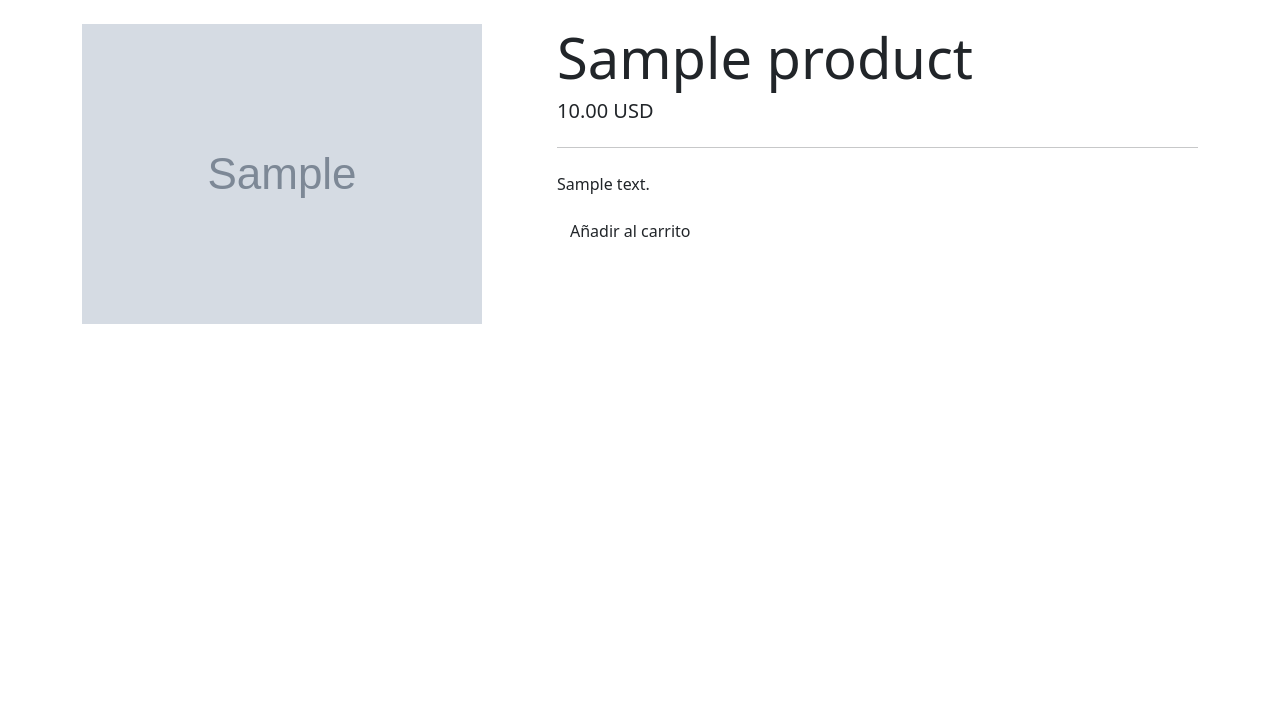
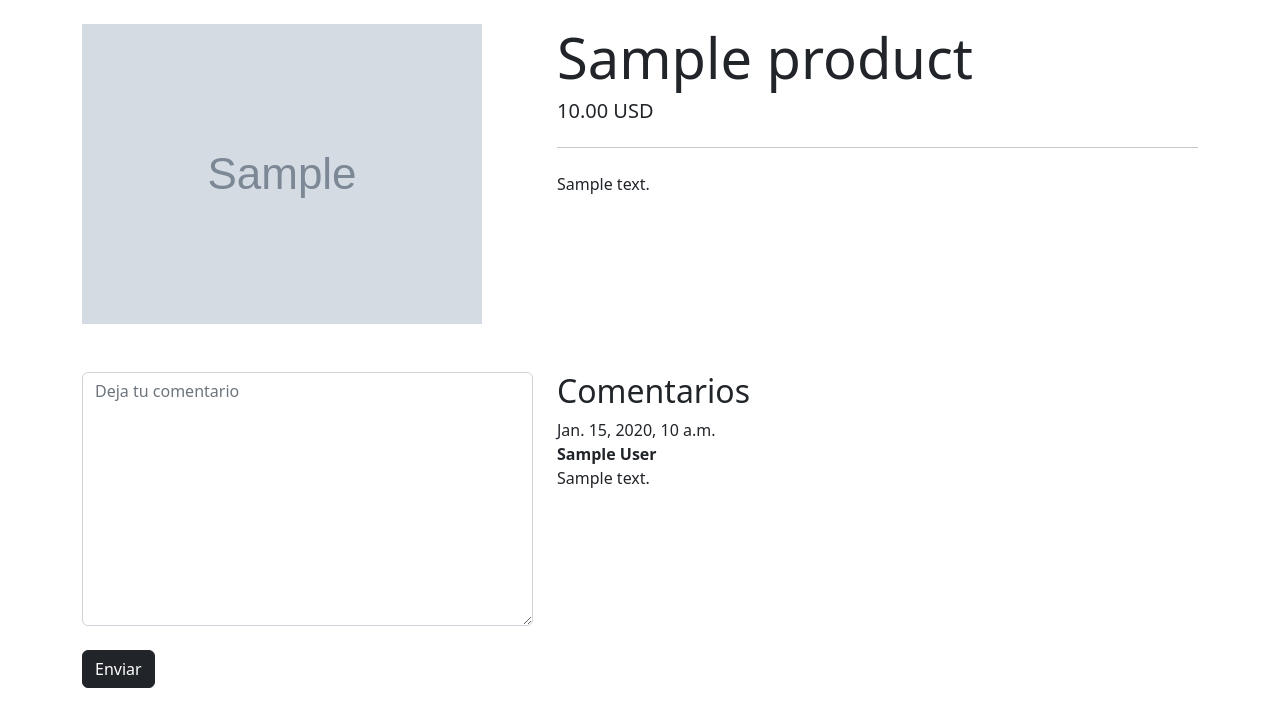
Before and after one commit to canessaalvamiguel/backend-with-python-store, a Django app: page /product/1 in a window 1280 px wide. Shown: the part 56-783 px from the top of the page. Run offline with Django 5.2, Linux system fonts and the light colour scheme; tables that the repository leaves empty hold one stand-in row (values such as "Sample post"); grey boxes marked "Sample" are stand-in pictures.

Commit message:
Implement saving Comment for Product

```diff
--- a/products/admin.py
+++ b/products/admin.py
@@ -1,5 +1,6 @@
 from django.contrib import admin
-from products.models import Product, Brand
+from products.models import Product, Brand, Comment
 
 admin.site.register(Product)
 admin.site.register(Brand)
+admin.site.register(Comment)
--- /dev/null
+++ b/products/forms.py
@@ -0,0 +1,18 @@
+from django.forms import ModelForm, Textarea
+from products.models import Comment
+
+
+class CommentForm(ModelForm):
+
+    class Meta:
+        model = Comment
+        fields = ('text',)
+
+        widgets = {
+            'text': Textarea(attrs={
+                'class': 'form-control',
+                'aria-label': 'Comentarios',
+                'placeholder': 'Deja tu comentario',
+                'id': 'formComment'
+            }),
+        }
--- a/products/models.py
+++ b/products/models.py
@@ -49,3 +49,28 @@ class Brand(models.Model):
 
     def __str__(self):
         return self.name
+
+
+class Comment(models.Model):
+    product = models.ForeignKey(
+        'products.Product', on_delete=models.CASCADE,
+        related_name='comments'
+    )
+    author = models.CharField(max_length=200)
+    text = models.TextField()
+
+    created_at = models.DateTimeField(
+        default=timezone.now
+    )
+    approved_at = models.DateTimeField(
+        blank=True, null=True
+    )
+    approved_comment = models.BooleanField(default=False)
+
+    def approve(self):
+        self.approved_at = timezone.now()
+        self.approved_comment = True
+        self.save()
+
+    def __str__(self):
+        return self.text
--- a/products/urls.py
+++ b/products/urls.py
@@ -1,8 +1,9 @@
 from django.contrib import admin
 from django.urls import path
-from .views import index, get_product
+from .views import index, get_product, add_new_comment
 
 urlpatterns = [
     path('', index, name='index'),
-    path('product/<int:id>', get_product, name='get_product')
+    path('product/<int:id>', get_product, name='get_product'),
+    path('product/<int:id>/add_new_comment', add_new_comment, name='add_new_comment')
 ]
--- a/products/views.py
+++ b/products/views.py
@@ -1,6 +1,8 @@
-from django.shortcuts import render
-from django.http import HttpResponse
-from products.models import Product
+from django.shortcuts import render, redirect
+from django.contrib.auth.decorators import login_required
+
+from products.forms import CommentForm
+from products.models import Product, Comment
 
 
 def index(request):
@@ -10,4 +12,27 @@ def index(request):
 
 def get_product(request, id):
     product = Product.objects.get(id=id)
-    return render(request, 'products/show_product.html', {"product": product})
+    comments = Comment.objects.filter(product=product)
+    form = CommentForm()
+    return render(
+        request,
+        'products/show_product.html',
+        {"product": product, "comments": comments, "form": form}
+    )
+
+
+@login_required
+def add_new_comment(request, id):
+    if request.method == 'POST':
+        form = CommentForm(request.POST)
+        if form.is_valid():
+            user = request.user
+            product = Product.objects.get(id=id)
+
+            new_comment = form.save(commit=False)
+            new_comment.author = user
+            new_comment.product = product
+
+            new_comment.save()
+
+    return redirect('get_product', id)
--- a/settings/base.py
+++ b/settings/base.py
@@ -25,7 +25,8 @@ INSTALLED_APPS = [
     'django.contrib.sessions',
     'django.contrib.messages',
     'django.contrib.staticfiles',
-    'products'
+    'products',
+    'accounts'
 ]
 
 MIDDLEWARE = [
--- a/templates/products/show_product.html
+++ b/templates/products/show_product.html
@@ -1,29 +1,49 @@
-{% extends 'base/base.html' %}
-
+{% extends "base/base.html" %}
 {% block content %}
-<div class="container">
+    <div class="container">
         <div class="row product-detail-row mt-4 mb-5">
             <div class="col-5">
                 <img src="{{ product.image.url }}"
                      class="img-fluid"
-                     height="">
+                     height=""
+                     alt="{{ product.image.alt }}">
             </div>
             <div class="col-7">
                 <div class="jumbotron">
                     <h1 class="display-4">{{ product.name }}</h1>
                     <div class="price-container">
-{#                            <h5 class="card-title">#}
-{#                                <s>5 USD</s>#}
-{#                            </h5>#}
-                        <h5 class="card-title">{{ product.price }} USD</h5>
+                            <h5 class="card-title">
+                                {{ product.price }} USD
+                            </h5>
                     </div>
                     <hr class="my-4">
-                    <p>
-                        {{ product.brand.description }}
-                    </p>
+                    <p>{{ product.brand.description }}</p>
+                </div>
+            </div>
+        </div>
 
-                    <a class="btn btn-tomato" href="/">Añadir al carrito</a>
-                </div>
+        <div class="row">
+            <div class="col-5 comment-column">
+                <form action="{% url 'add_new_comment' id=product.id %}"
+                    method="post"
+                    class="post-form">
+                    {% csrf_token %}
+                    <div class="input-group mb-4">
+                        {{ form.text }}
+                    </div>
+                    <button type="submit" class="save btn btn-dark">Enviar</button>
+                </form>
+            </div>
+
+            <div class="col-7">
+                <h2 class="comment-title text-left">Comentarios</h2>
+                {% for comment in comments %}
+                    <div class="comment">
+                        <div class="date">{{ comment.created_at }}</div>
+                        <strong>{{ comment.author }}</strong>
+                        <p>{{ comment.text }}</p>
+                    </div>
+                {% endfor %}
             </div>
         </div>
     </div>
```
Also changed, not shown: products/migrations/0003_comment.py (added).
